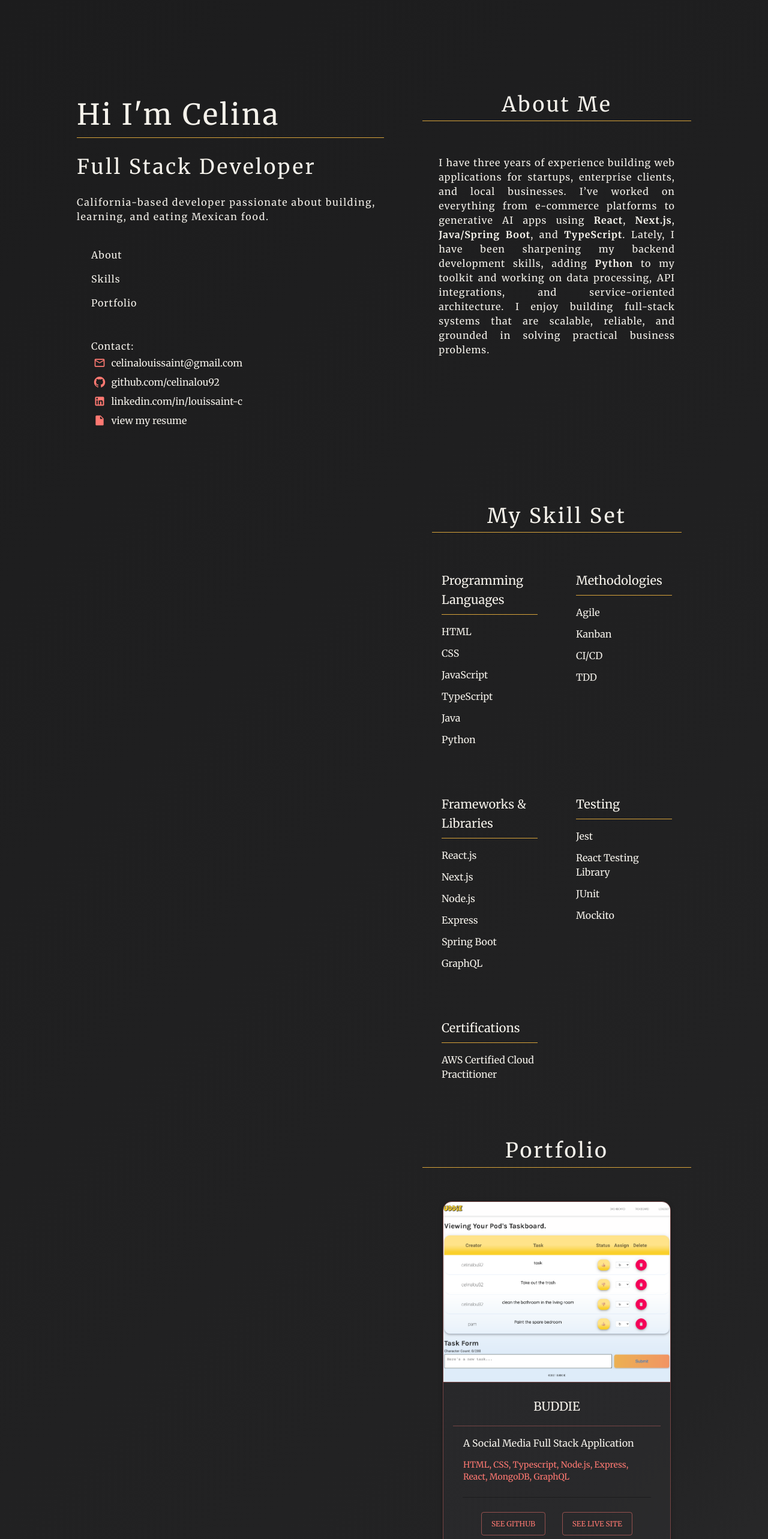
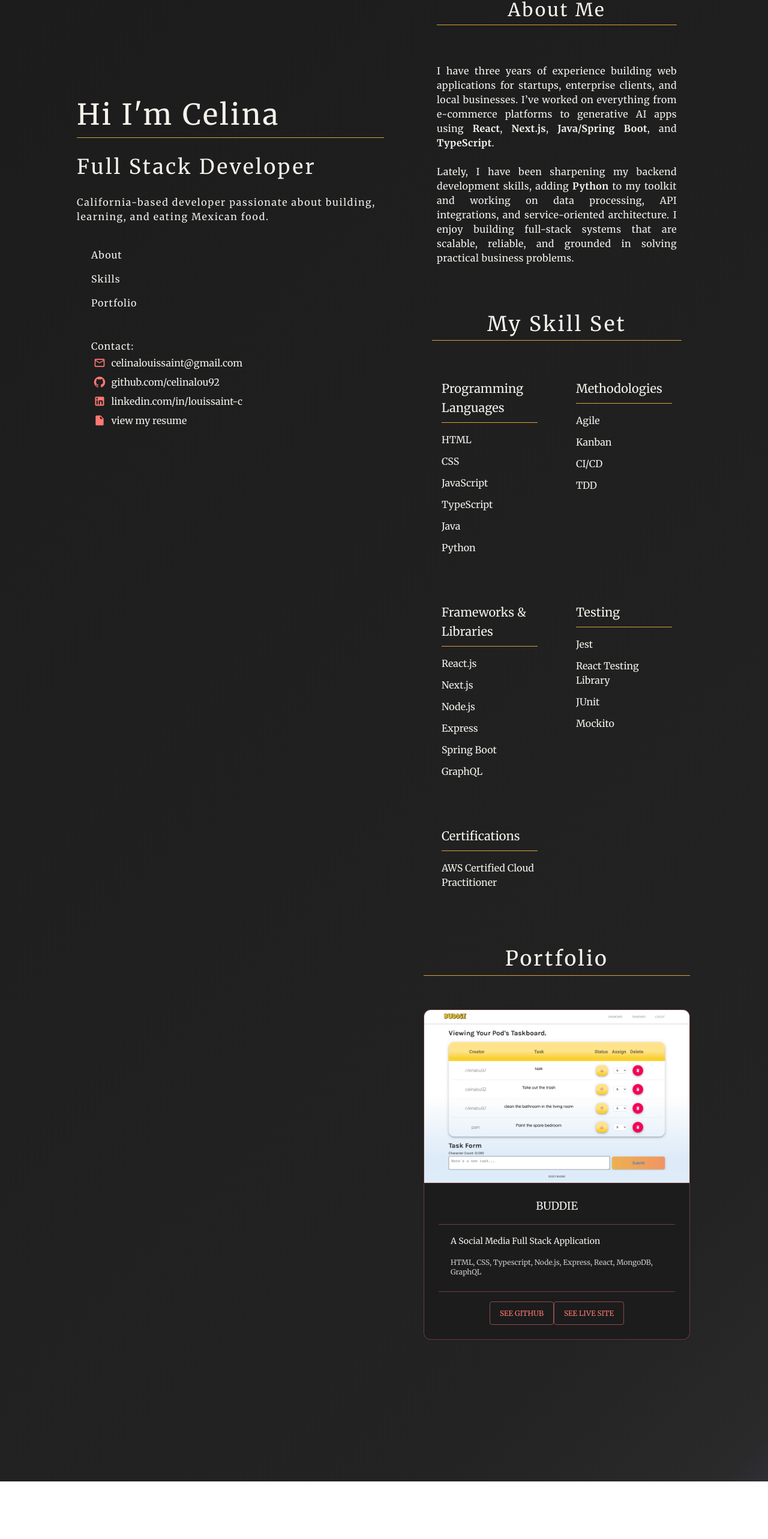
Before and after one commit to celinalou92/louissaint.me, a Next.js app: page / in a window 1280 px wide. Shown: the part 7-2573 px from the top of the page at 60% size. After the commit the page ends 2477 px from the top, so only its background shows below. Built offline with nearby package versions, Linux system fonts and the light colour scheme.

Commit message:
Refactor to use tailwind, add cta button component, add services section(temp)

```diff
--- a/app/components/AboutMe/AboutMe.tsx
+++ b/app/components/AboutMe/AboutMe.tsx
@@ -1,37 +1,19 @@
-import { Stack, Typography } from "@mui/material";
-
 export const AboutMe = () => {
   return (
-    <Stack
+    <section
       id="about"
-      height={{sm: "60vh", md:"100vh"}}
-      display={"flex"}
-      flexDirection={"column"}
-      alignItems={"center"}
-      justifyContent={"center"}
-      className="sectionContainer"
+      className="flex flex-col items-center justify-center h-screen sm:h-[60vh] px-6"
     >
-      <Stack>
-        <Typography
-          sx={{ letterSpacing: ".2rem", borderBottom: ".5px solid #D6A23A" }}
-          variant="h4"
-          lineHeight="1.6"
-          gutterBottom
-          textAlign="center"
-        >
+      <div className="max-w-3xl">
+        <h2 className="text-3xl text-center tracking-widest border-b border-[#D6A23A] mb-8 leading-relaxed">
           About Me
-        </Typography>
-        <Typography
-          sx={{ letterSpacing: ".06rem" }}
-          padding="2rem 1.7rem"
-          fontSize={"1rem"}
-          textAlign="justify"
-          paddingY={"10%"}
-        >
+        </h2>
+        <p className="text-base tracking-wide text-justify py-8">
           I have three years of experience building web applications for startups, enterprise clients, and local businesses. I’ve worked on everything from e-commerce platforms to generative AI apps using <strong>React</strong>, <strong>Next.js</strong>, <strong>Java/Spring Boot</strong>, and <strong>TypeScript</strong>.
+          <br /><br />
           Lately, I have been sharpening my backend development skills, adding <strong>Python</strong> to my toolkit and working on data processing, API integrations, and service-oriented architecture. I enjoy building full-stack systems that are scalable, reliable, and grounded in solving practical business problems.
-        </Typography>
-      </Stack>
-    </Stack>
+        </p>
+      </div>
+    </section>
   );
 };
--- /dev/null
+++ b/app/components/Buttons/CTAButton.tsx
@@ -0,0 +1,21 @@
+type CTAButtonProps = {
+    path: string;
+    styles?: string;
+    text: string;
+  };
+
+  const CTAButton = ({ path, styles, text }: CTAButtonProps) => {
+    return (
+      <a
+        href={path}
+        target="_blank"
+        rel="noopener noreferrer"
+        className="inline-block
+         border-2 hover:border-[#FF7972] transition px-6 py-2 text-sm rounded-md tracking-wider uppercase font-medium"
+      >
+        {text}
+      </a>
+    );
+  };
+
+  export default CTAButton;
--- a/app/components/StyledCard/StyledCard.tsx
+++ b/app/components/StyledCard/StyledCard.tsx
@@ -1,12 +1,3 @@
-import {
-  Card,
-  CardMedia,
-  CardContent,
-  Typography,
-  Box,
-  Divider,
-  CardActions
-} from "@mui/material";
 import React, { ReactNode } from "react";
 
 interface StyledCardProps {
@@ -17,131 +8,59 @@ interface StyledCardProps {
   tags?: string[];
 }
 
-export default function StyledCard({
+const StyledCard = ({
   contentHeader,
   contentText,
   cardMedia,
   buttons,
-  tags = []
-}: StyledCardProps) {
+  tags = [],
+}: StyledCardProps) => {
   return (
-    <Card
-      elevation={3}
-      sx={{
-        width: { xs: "100%", sm: "85%" },
-        maxWidth: "800px",
-        border: "1px solid #ff79725c",
-        borderRadius: "15px",
-        transition: "transform 0.3s, box-shadow 0.3s",
-        overflow: "hidden",
-        "&:hover": {
-          transform: "translateY(-8px)",
-          boxShadow: "0 12px 20px rgba(0, 0, 0, 0.1)"
-        }
-      }}
-    >
-      <CardMedia
-        component="img"
-        image={cardMedia}
+    <div className="w-full max-w-3xl border border-[#ff79725c] rounded-xl overflow-hidden shadow transition-all duration-300 hover:-translate-y-2 hover:shadow-lg bg-[#1C1C1D]">
+      <img
+        src={cardMedia}
         alt={contentHeader}
-        sx={{
-          height: { xs: 200, sm: 250, md: 300 },
-          objectFit: "cover",
-          objectPosition: "center"
-        }}
+        className="w-full h-52 sm:h-64 md:h-72 object-cover object-center"
       />
-      <CardContent
-        sx={{
-          padding: { xs: "16px 12px", sm: "24px 16px" },
-          borderTop: "1px solid #ff79725c",
-        }}
-      >
-        <Box
-          sx={{
-            pb: 2,
-            mb: 2,
-            borderBottom: "1px solid #ff79725c"
-          }}
-        >
-          <Typography
-            textTransform="uppercase"
-            variant="h6"
-            fontWeight="medium"
-            align="center"
-          >
+
+      <div className="p-4 sm:p-6 border-t border-[#ff79725c]">
+        <div className="pb-4 mb-4 border-b border-[#ff79725c]">
+          <h3 className="text-center text-lg font-medium uppercase text-[#f5f2eb]">
             {contentHeader}
-          </Typography>
+          </h3>
+
           {tags.length > 0 && (
-            <Box
-              sx={{
-                display: "flex",
-                flexWrap: "wrap",
-                gap: 1,
-                justifyContent: "center",
-                mt: 1.5
-              }}
-            >
+            <div className="flex flex-wrap justify-center gap-2 mt-3">
               {tags.map((tag, index) => (
-                <Box
+                <span
                   key={index}
-                  sx={{
-                    bgcolor: "rgba(255, 121, 114, 0.1)",
-                    color: "#ff7972",
-                    fontSize: "0.75rem",
-                    px: 1.5,
-                    py: 0.5,
-                    borderRadius: "12px",
-                  }}
+                  className="bg-[#ff797214] text-[#FF7972] text-xs px-3 py-1 rounded-full"
                 >
                   {tag}
-                </Box>
+                </span>
               ))}
-            </Box>
+            </div>
           )}
-        </Box>
-        <Box sx={{ px: { xs: "3%", sm: "5%" }, mb: 3 }}>
-          <Typography
-            variant="body1"
-            gutterBottom
-            sx={{ lineHeight: 1.6 }}
-          >
-            {contentText[0]}
-          </Typography>
+        </div>
+
+        <div className="px-[3%] sm:px-[5%] mb-6">
+          <p className="text-sm text-[#f5f2eb] leading-relaxed">{contentText[0]}</p>
 
           {contentText.length > 1 && (
-            <Typography
-              variant="body2"
-              color="text.secondary"
-              sx={{ mt: 1.5 }}
-            >
-              {contentText[1]}
-            </Typography>
+            <p className="text-xs text-[#cccccc] mt-4">{contentText[1]}</p>
           )}
-        </Box>
-        <Divider sx={{ mb: 2, mx: 2 }} />
-        <CardActions
-          sx={{
-            display: "flex",
-            flexDirection: { xs: "column", sm: "row" },
-            justifyContent: "center",
-            gap: 2,
-            px: 2,
-            py: 1
-          }}
-        >
+        </div>
+
+        <div className="border-t border-[#ff79725c] pt-4 px-4 flex flex-col sm:flex-row gap-4 justify-center">
           {buttons.map((button, index) => (
-            <Box key={index}
-            display={"flex"}
-            flexDirection={"row"}
-            justifyContent={"space-between"}
-            alignItems={"center"}
-            width={"80%"}
-            >
+            <div key={index} className="flex justify-center w-full sm:w-auto">
               {button}
-            </Box>
+            </div>
           ))}
-        </CardActions>
-      </CardContent>
-    </Card>
+        </div>
+      </div>
+    </div>
   );
-}
+};
+
+export default StyledCard;
--- a/app/components/aboutMe/AboutMe.tsx
+++ b/app/components/aboutMe/AboutMe.tsx
@@ -1,37 +1,19 @@
-import { Stack, Typography } from "@mui/material";
-
 export const AboutMe = () => {
   return (
-    <Stack
+    <section
       id="about"
-      height={{sm: "60vh", md:"100vh"}}
-      display={"flex"}
-      flexDirection={"column"}
-      alignItems={"center"}
-      justifyContent={"center"}
-      className="sectionContainer"
+      className="flex flex-col items-center justify-center h-screen sm:h-[60vh] px-6"
     >
-      <Stack>
-        <Typography
-          sx={{ letterSpacing: ".2rem", borderBottom: ".5px solid #D6A23A" }}
-          variant="h4"
-          lineHeight="1.6"
-          gutterBottom
-          textAlign="center"
-        >
+      <div className="max-w-3xl">
+        <h2 className="text-3xl text-center tracking-widest border-b border-[#D6A23A] mb-8 leading-relaxed">
           About Me
-        </Typography>
-        <Typography
-          sx={{ letterSpacing: ".06rem" }}
-          padding="2rem 1.7rem"
-          fontSize={"1rem"}
-          textAlign="justify"
-          paddingY={"10%"}
-        >
+        </h2>
+        <p className="text-base tracking-wide text-justify py-8">
           I have three years of experience building web applications for startups, enterprise clients, and local businesses. I’ve worked on everything from e-commerce platforms to generative AI apps using <strong>React</strong>, <strong>Next.js</strong>, <strong>Java/Spring Boot</strong>, and <strong>TypeScript</strong>.
+          <br /><br />
           Lately, I have been sharpening my backend development skills, adding <strong>Python</strong> to my toolkit and working on data processing, API integrations, and service-oriented architecture. I enjoy building full-stack systems that are scalable, reliable, and grounded in solving practical business problems.
-        </Typography>
-      </Stack>
-    </Stack>
+        </p>
+      </div>
+    </section>
   );
 };
--- /dev/null
+++ b/app/components/services/ServicesPage.tsx
@@ -0,0 +1,108 @@
+import React from "react";
+import Head from "next/head";
+import CTAButton from "../Buttons/CTAButton"
+
+type Service = {
+  title: string;
+  description: string;
+  features: string[];
+  startingPrice?: string;
+};
+
+const services: Service[] = [
+  {
+    title: "Whisper AI Integration",
+    description:
+      "Add smart transcription, speaker diarization, and summary generation to your app using Whisper and OpenAI.",
+    features: [
+      "Audio upload UI",
+      "Diarization alignment",
+      "OpenAI summary & keyword extraction",
+    ],
+    startingPrice: "Starts at $300",
+  },
+  {
+    title: "Java Backend Refactor",
+    description:
+      "Refactor, migrate, or optimize Java/Spring Boot backends. Improve API speed, structure, and reliability.",
+    features: [
+      "REST API cleanup",
+      "Spring Boot migrations",
+      "Security audit & fixes",
+    ],
+    startingPrice: "Starts at $500",
+  },
+  {
+    title: "Custom Dashboards",
+    description:
+      "Build fast and functional admin or analytics dashboards using React, Tailwind, and modern charting libraries.",
+    features: [
+      "User auth",
+      "Data tables & filtering",
+      "Dynamic chart integration",
+    ],
+    startingPrice: "Starts at $600",
+  },
+];
+
+const ServiceCard: React.FC<{ service: Service }> = ({ service }) => (
+  <div className="bg-zinc-900 text-white rounded-2xl p-6 shadow-lg hover:shadow-xl transition w-full max-w-md mx-auto">
+    <h3 className="text-xl font-bold mb-2">{service.title}</h3>
+    <p className="text-sm text-gray-300 mb-4">{service.description}</p>
+    <ul className="list-disc list-inside text-sm text-gray-400 mb-4">
+      {service.features.map((feature, idx) => (
+        <li key={idx}>{feature}</li>
+      ))}
+    </ul>
+    {service.startingPrice && (
+      <p className="text-sm text-amber-400 font-medium">
+        {service.startingPrice}
+      </p>
+    )}
+  </div>
+);
+
+const ServicesPage: React.FC = () => {
+  return (
+    <>
+      <Head>
+        <title>Services | Louissaint</title>
+        <meta
+          name="description"
+          content="Explore backend, AI integration, and dashboard development services for startups and small teams."
+        />
+      </Head>
+      <main className="min-h-screen text-white px-6 py-12">
+        <section className="max-w-5xl mx-auto">
+          <h1 className="text-4xl font-bold mb-6 text-center">
+            Freelance Services
+          </h1>
+          <p className="text-center text-gray-400 mb-12 max-w-2xl mx-auto">
+            I offer backend, AI, and full-stack services designed for fast-paced
+            startups and scrappy product teams. Each engagement is scoped to
+            your goals and budget.
+          </p>
+          <div className="grid gap-8">
+            {services.map((service) => (
+              <ServiceCard key={service.title} service={service} />
+            ))}
+          </div>
+          <div className="mt-16 text-center">
+            <h2 className="text-2xl font-semibold mb-4">
+              Not sure what fits your project?
+            </h2>
+            <p className="text-gray-400 mb-4">
+              Book a free 15-minute call — let’s talk through your idea.
+            </p>
+            <CTAButton
+            path="https://calendly.com/YOUR-CALENDLY-LINK"
+            text="Book a Discovery Call"
+            />
+          </div>
+        </section>
+      </main>
+    </>
+  );
+};
+
+export default ServicesPage;
```
